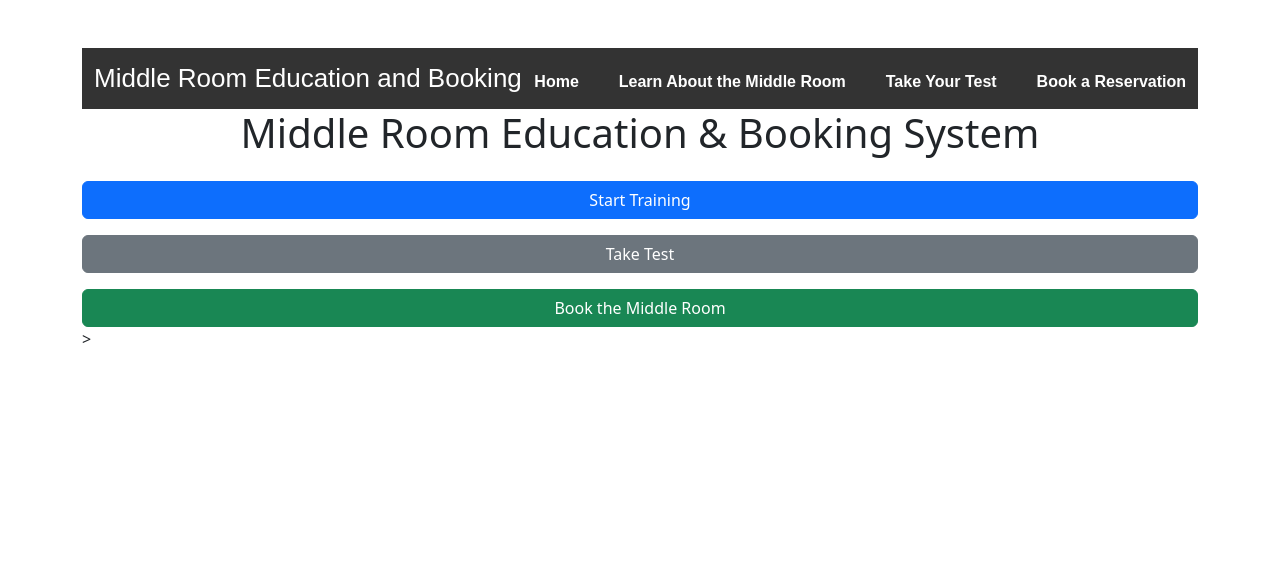
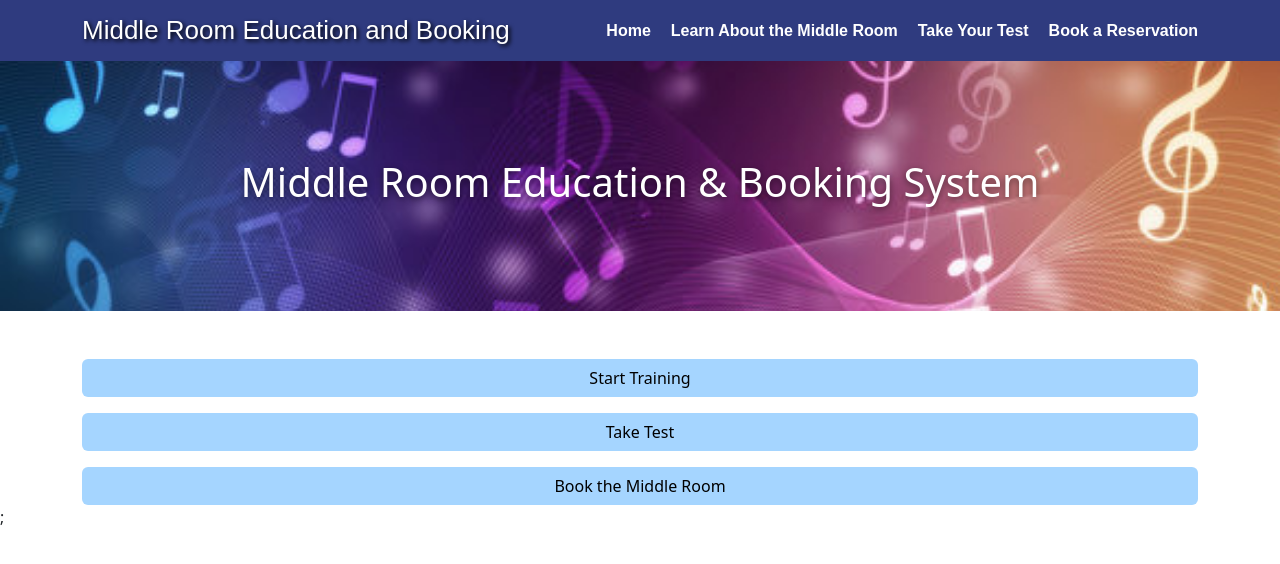
Before and after one commit to TAnderson-Guitar/Middle-Room-Booking-System, a Flask app: page / in a window 1280 px wide. Shown: the top 564 px of the page. Run offline with Flask 3, Linux system fonts and the light colour scheme.

Commit message:
Added HTML based on the other pages so there is a consistant look across the site, created a home page banner with a music background with text infront of it. Edited the buttons in the middle to be the same colour by using css. Added text shadow to the nav bar to make the test pop. Made the nav bar attached to the top and side to fill the top. I added ({% include "header.html" %}) which meant i didnt have to keep rewriting my headers which i useful, it was from Jarron shoutout. very smart. I created an icon for the school as my project is meant for school use, this is so my website can be consistant amongst other QHHS web apps.

```diff
--- a/Everything/static/styles.css
+++ b/Everything/static/styles.css
@@ -1,6 +1,7 @@
 header {
-    background-color: #333;
+    background-color: #2f3b7f;
     padding: 15px 0;
+
 }
 
 #menu {
@@ -14,6 +15,7 @@ header h1 {
     font-size: 26px;
     margin: 0;
     font-family: sans-serif;
+    text-shadow: 2px 2px 4px #000000;
 }
 
 nav ul {
@@ -51,3 +53,17 @@ nav a:hover::before {
 nav a.active {
     font-weight: bold;
 }
+
+.banner {
+  background-image: url('Banner.png');
+  background-size: cover;
+  background-position: center;
+  height: 250px;
+  display: flex;
+  align-items: center;
+  justify-content: center;
+  color: white;
+  font-size: 2.5rem;
+  font-weight: bold;
+  text-shadow: 0 2px 6px rgba(0,0,0,0.5);
+}
--- /dev/null
+++ b/Everything/templates/header.html
@@ -0,0 +1,14 @@
+<header style="background-color: #2f3b7f; padding: 15px 0;">
+    <div id="menu" class="container">
+        <h1 class="text-white">Middle Room Education and Booking</h1>
+
+        <nav>
+            <ul style="list-style: none; padding: 0; display: flex; gap: 20px;">
+                <li><a class="active text-white" href="/">Home</a></li>
+                <li><a class="active text-white" href="/training">Learn About the Middle Room</a></li>
+                <li><a class="active text-white" href="/test">Take Your Test</a></li>
+                <li><a class="active text-white" href="/booking">Book a Reservation</a></li>
+            </ul>
+        </nav>
+    </div>
+</header>
--- a/Everything/templates/index.html
+++ b/Everything/templates/index.html
@@ -5,29 +5,25 @@
 <title>Middle Room System</title>
 <link href="https://cdn.jsdelivr.net/npm/bootstrap@5.3.2/dist/css/bootstrap.min.css" rel="stylesheet">
 <link rel="stylesheet" href="{{ url_for('static', filename='styles.css') }}">
+<link rel="shortcut icon" href="https://edu.sites.moodlecentral.com.au/ap/schools/nsw/quakershil-h/pluginfile.php/1/theme_moove/favicon/1772497795/QHHS%20Logo.ico">
 </head>
-<header>
-<div id = "menu" class = "container">
-<h1>Middle Room Education and Booking<h1>
-<nav>
-<ul>
-<li><a class = "active" href="index.html">Home</a></li>
-<li><a class = "active" href="training.html">Learn About the Middle Room</a></li>
-<li><a class = "active" href="test.html">Take Your Test</a></li>
-<li><a class = "active" href="booking.html">Book a Reservation</a></li>
-</ul>
-</nav>
-</div>
-</header>
-<body class="container mt-5">
-
-<h1 class="text-center mb-4">Middle Room Education & Booking System</h1>
-
-<div class="d-grid gap-3">
-<a href="/training" class="btn btn-primary">Start Training</a>
-<a href="/test" class="btn btn-secondary">Take Test</a>
-<a href="/booking" class="btn btn-success">Book the Middle Room</a>
+{% include "header.html" %}
+<body>
+<div class="banner">
+  <h1>Middle Room Education & Booking System</h1>
 </div>
 
-<body>
-</html>>
+<div class="container mt-5">
+
+    <div class="d-grid gap-3">
+        <a href="/training" class="btn" style="background-color:#a5d5ff; color: black">Start Training</a>
+
+
+        <a href="/test" class="btn" style="background-color:#a5d5ff; color: black">Take Test</a>
+        <a href="/booking" class="btn" style="background-color:#a5d5ff; color: black">Book the Middle Room</a>
+    </div>
+</div>
+
+</body>
+</html>
+;
```
Also changed, not shown: Everything/templates/booking.html (+20 -0 lines), Everything/templates/error.html (+21 -0 lines), Everything/templates/test.html (+21 -0 lines), Everything/templates/training.html (+20 -0 lines), Everything/static/Banner.png (added), Everything/static/icon.png (added).
